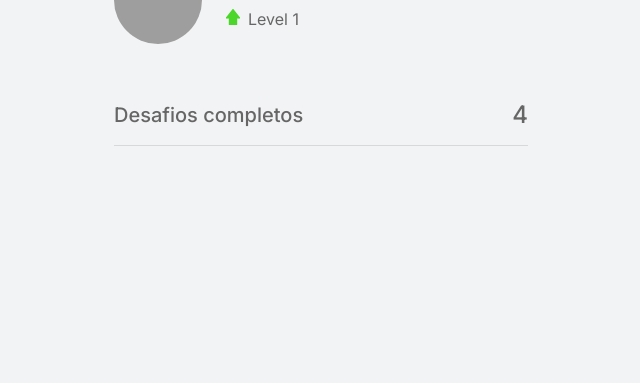
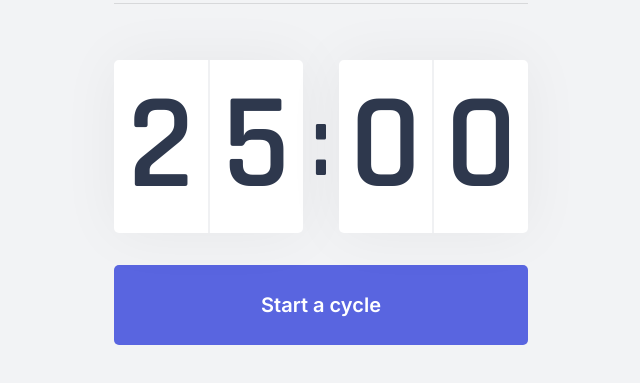
Before and after one commit to paulo-carvalho93/move-it, a Next.js app: page / in a window 1280 px wide. Shown: the part 321-704 px from the top of the page, without its empty margins (62-702 px from the left). Built offline with nearby package versions, Linux system fonts and the light colour scheme; grey boxes are pictures that could not be loaded.

Commit message:
feat(countdown): creating Countdown component

```diff
--- /dev/null
+++ b/src/components/Countdown.tsx
@@ -0,0 +1,23 @@
+import styles from '../styles/components/Countdown.module.css';
+
+export function Countdown() {
+  return(
+    <div>
+      <div className={styles.countdownContainer}>
+        <div>
+          <span>2</span>
+          <span>5</span>
+        </div>
+        <span>:</span>
+        <div>
+          <span>0</span>
+          <span>0</span>
+        </div>
+      </div>
+
+      <button type="button" className={styles.countdownButton}>
+        Start a cycle
+      </button>
+    </div>
+  );
+}
--- a/src/pages/_document.tsx
+++ b/src/pages/_document.tsx
@@ -5,6 +5,8 @@
   return (
     <Html>
       <Head>
+      <link rel="shortcut icon" href="favicon.png" type="image/png"/>
+
        <link rel="preconnect" href="https://fonts.gstatic.com" />
        <link href="https://fonts.googleapis.com/css2?family=Inter:wght@400;500;600&family=Rajdhani:wght@600&display=swap" rel="stylesheet" />
       </Head>
--- a/src/pages/index.tsx
+++ b/src/pages/index.tsx
@@ -1,18 +1,26 @@
 import { CompletedChallenges } from "../components/CompletedChallenges";
+import { Countdown } from "../components/Countdown";
 import { ExperienceBar } from "../components/ExperienceBar";
 import { Profile } from "../components/Profile";
+
+import Head from 'next/head';
 
 import styles from '../styles/pages/Home.module.css'
 
 export default function Home() {
   return (
     <div className={styles.container}>
+      <Head>
+        <title>Home | move.it</title>
+      </Head>
+
       <ExperienceBar />
 
       <section>
         <div>
           <Profile />
           <CompletedChallenges />
+          <Countdown />
         </div>
         <div>
 
--- /dev/null
+++ b/src/styles/components/Countdown.module.css
@@ -0,0 +1,65 @@
+.countdownContainer {
+  display: flex;
+  align-items: center;
+  font-family: Rajdhani;
+  font-weight: 600;
+  color: var(--title);
+}
+
+.countdownContainer > div {
+  flex: 1;
+
+  display: flex;
+  align-items: center;
+  justify-content: space-evenly;
+
+  background: var(--white);
+  box-shadow: 0 0 60px rgba(0, 0, 0, 0.05);
+  border-radius: 5px;
+  font-size: 8.5rem;
+  text-align: center;
+}
+
+.countdownContainer > div span {
+  flex: 1;
+}
+
+
+.countdownContainer > div span:first-child {
+  border-right: 1px solid #f0f1f3;
+}
+
+.countdownContainer > div span:last-child {
+  border-left: 1px solid #f0f1f3;
+}
+
+.countdownContainer > span {
+  font-size: 6.25rem;
+  margin: 0.5rem;
+}
+
+.countdownButton {
+  width: 100%;
+  height: 5rem;
+
+  margin-top: 2rem;
+
+  display: flex;
+  align-items: center;
+  justify-content: center;
+
+  border: 0;
+  border-radius: 5px;
+
+  background: var(--blue);
+  color: var(--white);
+
+  font-size: 1.25rem;
+  font-weight: 600;
+
+  transition: background-color 0.2s;
+}
+
+.countdownButton:hover {
+  background: var(--blue-dark);
+}
```
